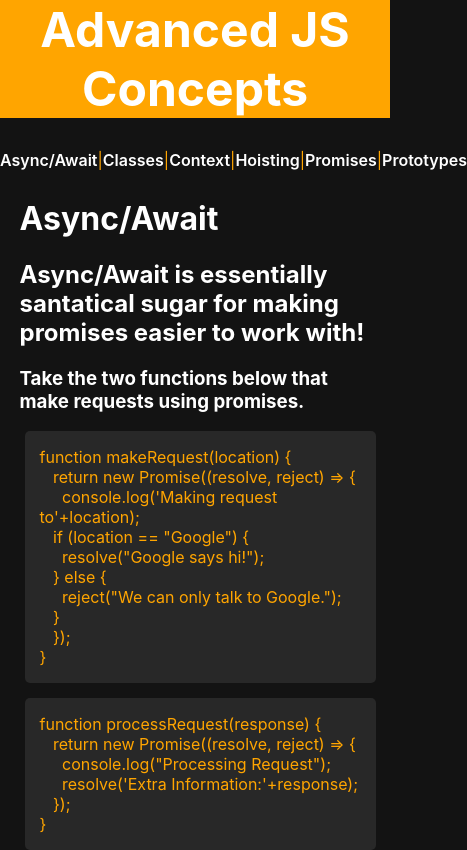
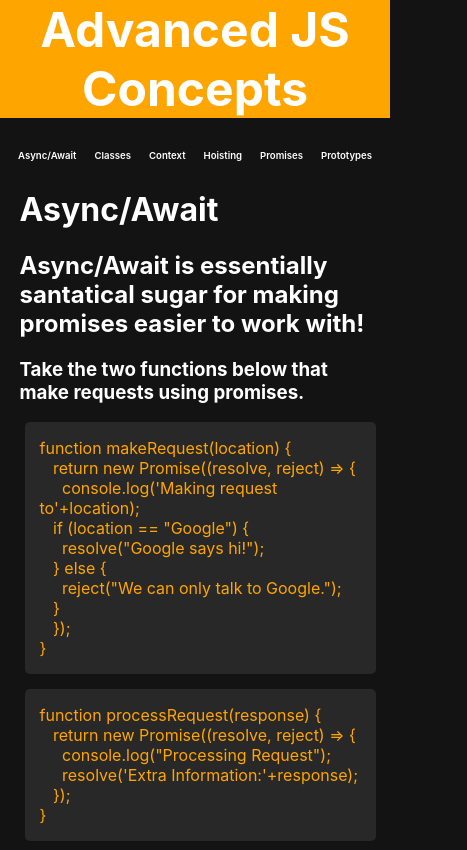
Before and after one commit to DKBoston15/advancedjsconcepts, a React (Create React App) app: page / in a window 390 px wide. Shown: the top 850 px of the page, 467 px wide, since content can reach past the window. Built offline with nearby package versions, Linux system fonts and the light colour scheme.

Commit message:
Mobile Menu Size Changes

```diff
--- a/src/css/MainMenu.css
+++ b/src/css/MainMenu.css
@@ -12,3 +12,11 @@ li {
         Ubuntu, Cantarell, "Open Sans", "Helvetica Neue", sans-serif;
     cursor: pointer;
 }
+@media only screen and (max-width: 600px) {
+    li {
+        font-size: 0.6em;
+    }
+    .menuDivider {
+        display: none;
+    }
+}
```
Also changed, not shown: 1 other file (tests, documents, lock files or other folders).
